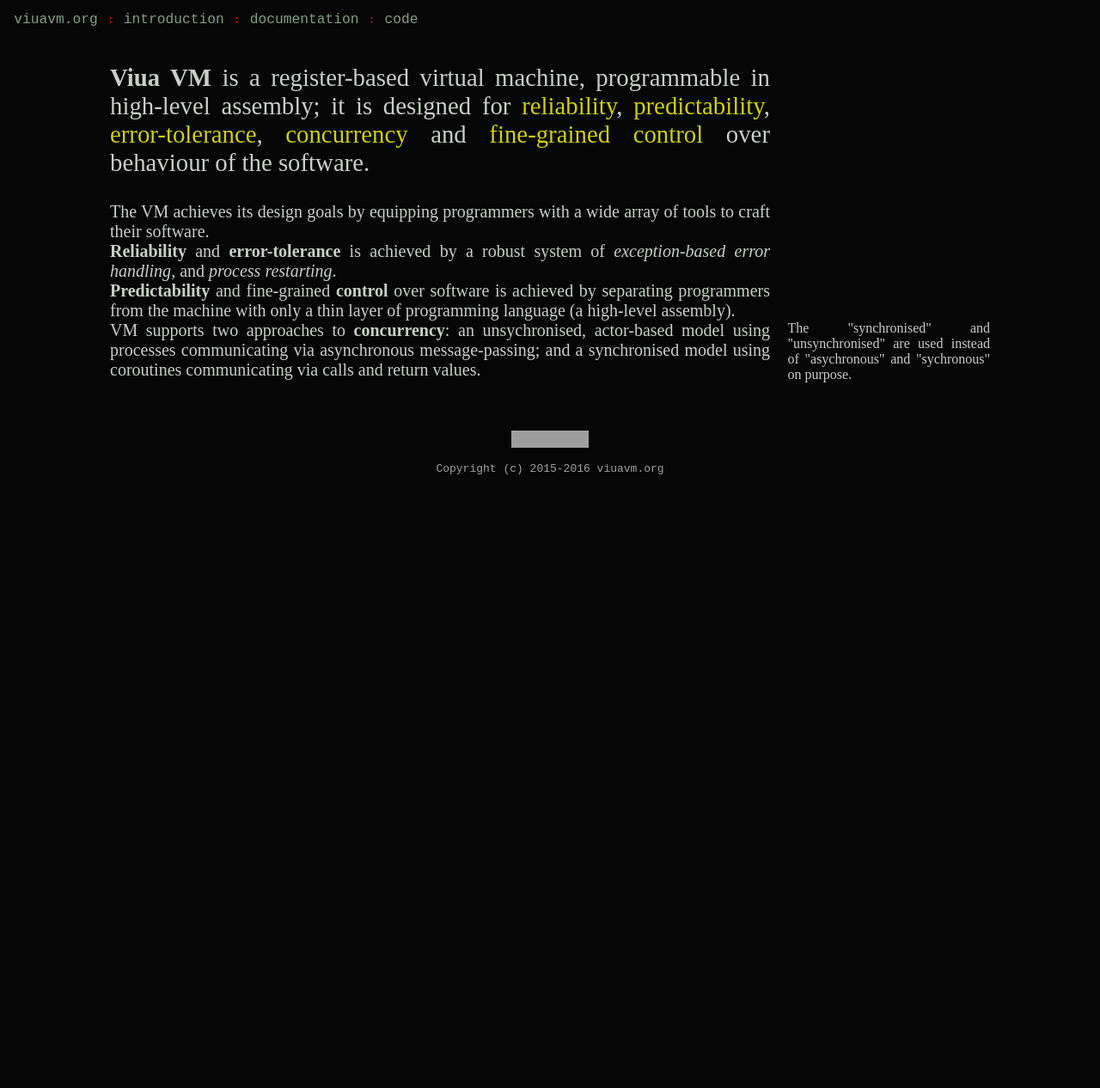
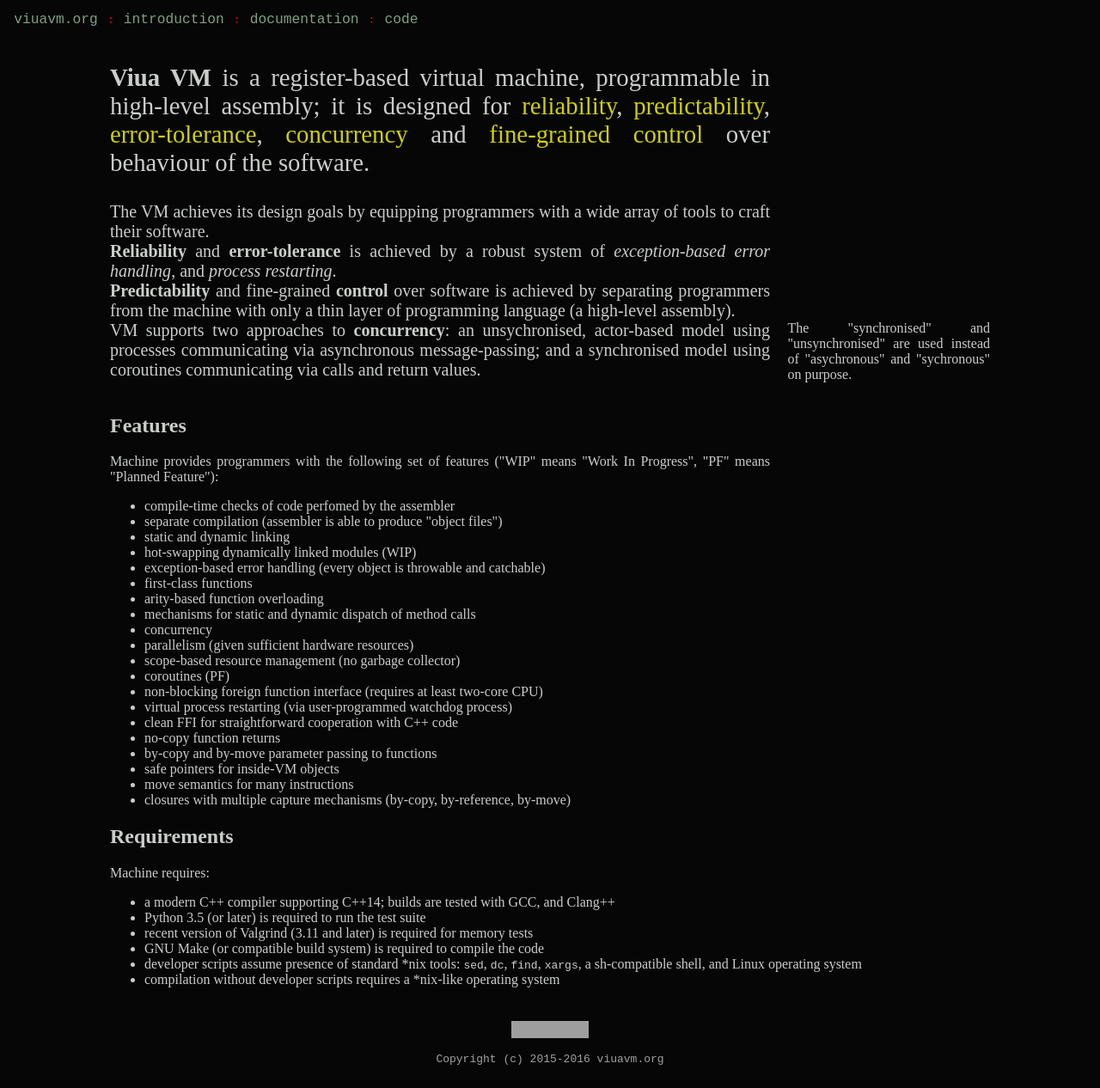
Before and after one commit to marekjm/viuavm.org, a Jekyll site: the page built from introduction.html, in a window 1280 px wide. Shown: the whole page at 86% size. Built offline with Jekyll 4.4.1, drawn with Linux system fonts in a browser that asks for light colours; before the commit the page ends 900 px from its top, so only the background shows below that; grey boxes are pictures that could not be loaded.

Commit message:
Features and requirements

```diff
--- a/introduction.html
+++ b/introduction.html
@@ -27,3 +27,43 @@
     </p>
     <div class="clear"></div>
 </div>
+
+<div class="chapter">
+    <h2> Features </h2>
+    <p> Machine provides programmers with the following set of features ("WIP" means "Work In Progress", "PF" means "Planned Feature"):
+        <ul>
+            <li>compile-time checks of code perfomed by the assembler</li>
+            <li>separate compilation (assembler is able to produce "object files")</li>
+            <li>static and dynamic linking</li>
+            <li>hot-swapping dynamically linked modules (WIP)</li>
+            <li>exception-based error handling (every object is throwable and catchable)</li>
+            <li>first-class functions</li>
+            <li>arity-based function overloading</li>
+            <li>mechanisms for static and dynamic dispatch of method calls</li>
+            <li>concurrency</li>
+            <li>parallelism (given sufficient hardware resources)</li>
+            <li>scope-based resource management (no garbage collector)</li>
+            <li>coroutines (PF)</li>
+            <li>non-blocking foreign function interface (requires at least two-core CPU)</li>
+            <li>virtual process restarting (via user-programmed watchdog process)</li>
+            <li>clean FFI for straightforward cooperation with C++ code</li>
+            <li>no-copy function returns</li>
+            <li>by-copy and by-move parameter passing to functions</li>
+            <li>safe pointers for inside-VM objects</li>
+            <li>move semantics for many instructions</li>
+            <li>closures with multiple capture mechanisms (by-copy, by-reference, by-move)</li>
+        </ul>
+    </p>
+
+    <h2> Requirements </h2>
+    <p> Machine requires:
+        <ul>
+            <li> a modern C++ compiler supporting C++14; builds are tested with GCC, and Clang++</li>
+            <li> Python 3.5 (or later) is required to run the test suite </li>
+            <li> recent version of Valgrind (3.11 and later) is required for memory tests </li>
+            <li> GNU Make (or compatible build system) is required to compile the code </li>
+            <li> developer scripts assume presence of standard *nix tools: <code>sed</code>, <code>dc</code>, <code>find</code>, <code>xargs</code>, a sh-compatible shell, and Linux operating system </li>
+            <li> compilation without developer scripts requires a *nix-like operating system </li>
+        </ul>
+    </p>
+</div>
```
